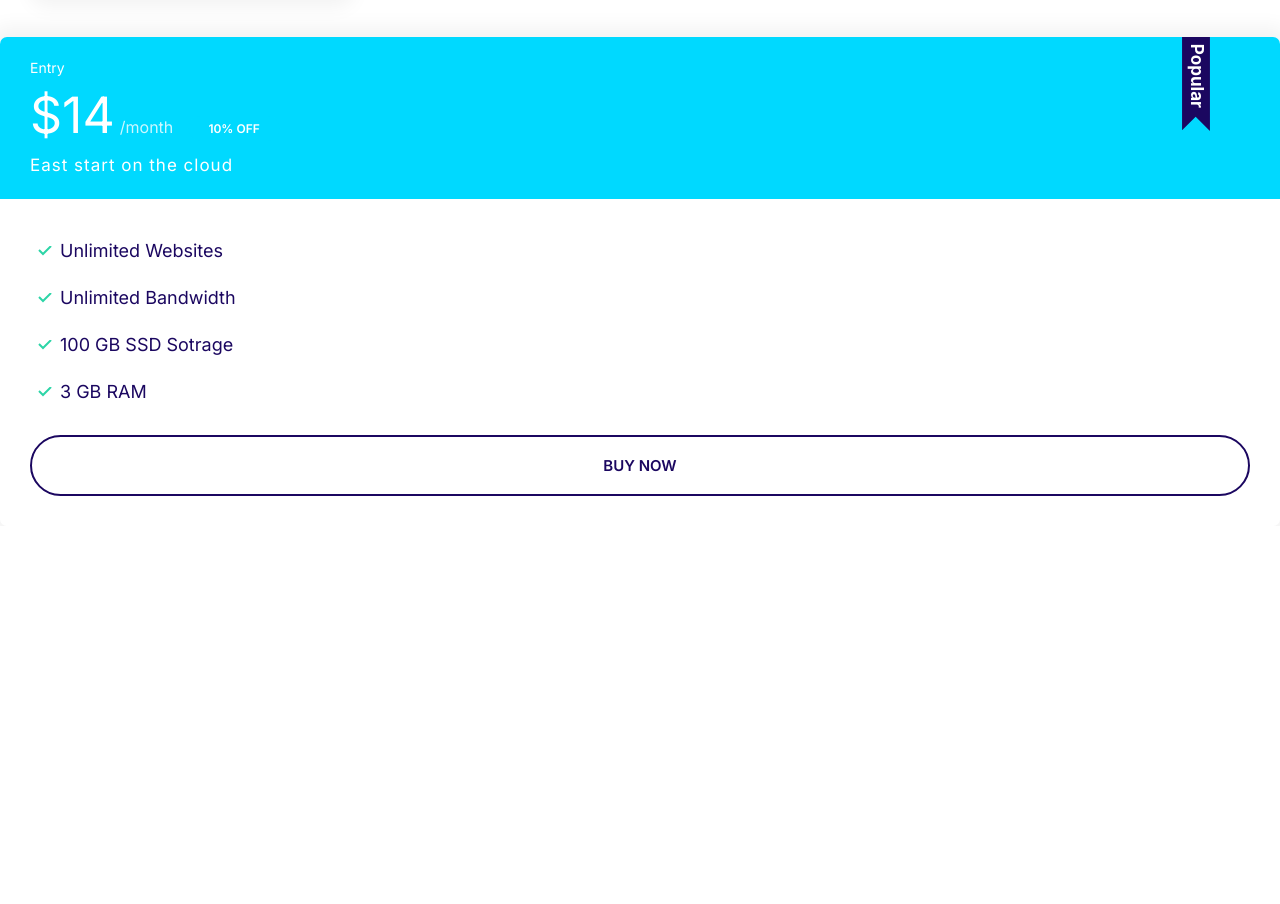
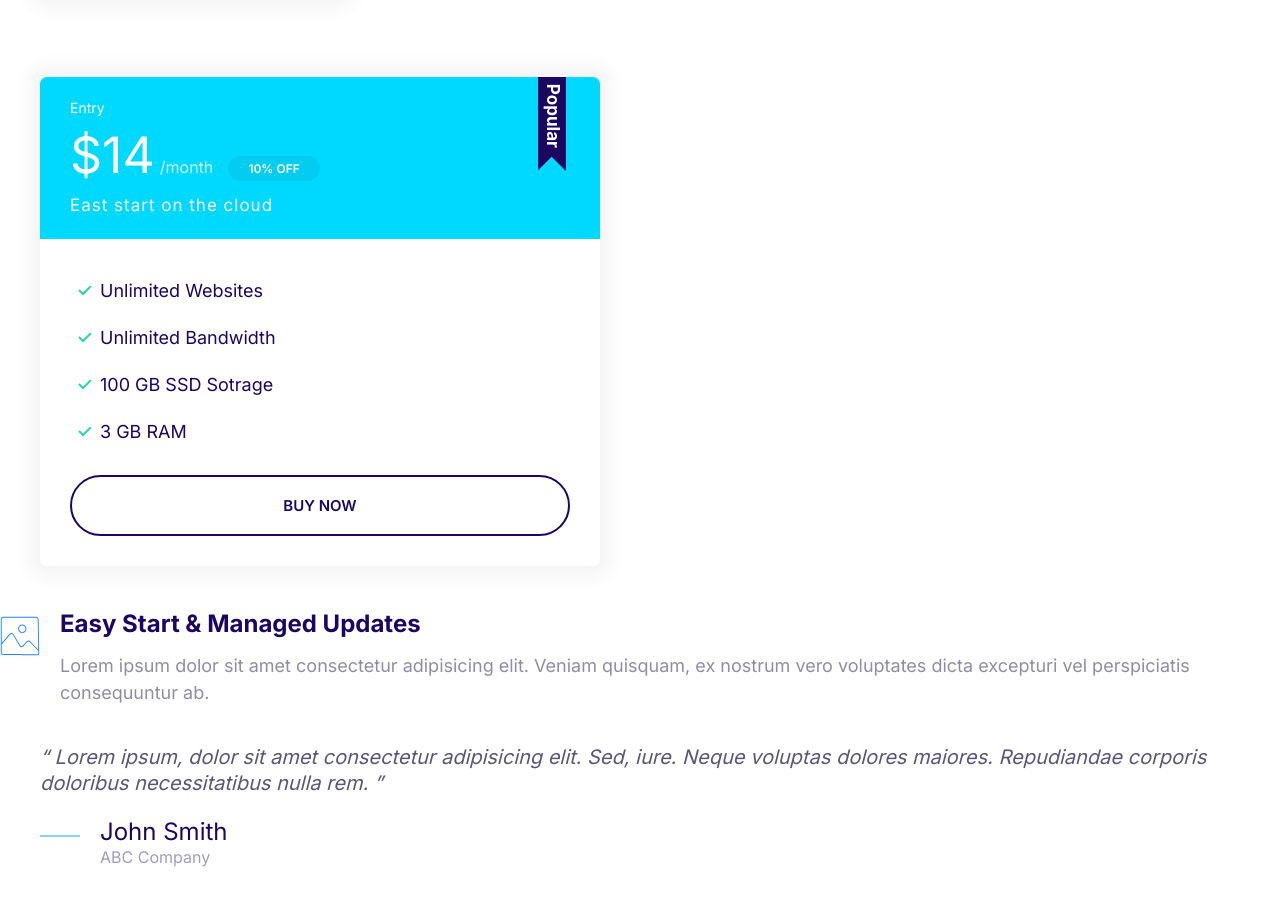
Before and after one commit to DvirHirsch/dvirfy, a plain HTML site: page index.html in a window 1280 px wide. Shown: the part 746-1650 px from the top of the page. Before the commit the page ends 1272 px from the top, so only its background shows below. Drawn offline with Linux system fonts and the light colour scheme.

Commit message:
Media and quotes components are added.

```diff
--- a/css/styles.css
+++ b/css/styles.css
@@ -4,6 +4,7 @@
   --color-accent: #ff3400;
   --color-headings: #1b0760;
   --color-body: #918ca4;
+  --color-body-darker: #5c5577;
   --color-border: #ccc;
   --border-radius: 30px;
 }
@@ -302,6 +303,10 @@ a {
   color: #fff;
 }
 
+.card--secondary .badge--secondary {
+  background: #02cdf1;
+}
+
 /* Plans */
 .plan__name {
   color: #fff;
@@ -362,3 +367,69 @@ a {
     font-size: 1.7rem;
   }
 }
+
+/* Media */
+.media {
+  display: flex;
+}
+
+.media__title {
+  margin-top: 0;
+}
+
+.media__body {
+  margin: 0 2rem;
+}
+
+.media__image {
+  margin-top: 1rem;
+}
+
+/* Quotes */
+.quote {
+  font-size: 3rem;
+  font-style: italic;
+  color: var(--color-body-darker);
+  line-height: 1.3;
+}
+
+.quote__text::before {
+  content: open-quote;
+}
+
+.quote__text::after {
+  content: close-quote;
+}
+
+.quote__author {
+  font-size: 3rem;
+  font-weight: 500;
+  font-style: normal;
+  margin-bottom: 0;
+}
+
+.quote__company {
+  color: var(--color-headings);
+  opacity: 0.4;
+  font-size: 2rem;
+  font-style: normal;
+}
+
+.quote__line {
+  position: relative;
+  bottom: 10px;
+}
+
+@media screen and (min-width: 1024px) {
+  .quote {
+    font-size: 2rem;
+  }
+
+  .quote__author {
+    font-size: 2.4rem;
+  }
+
+  .quote__company {
+    font-size: 1.6rem;
+  }
+}
--- a/index.html
+++ b/index.html
@@ -53,6 +53,7 @@
         </div>
       </div>
     </div>
+    <div style="width: 50%; padding: 4rem;"
     <div class="plan plan--popular">
       <div class="card card--secondary">
         <header class="card__header">
@@ -73,5 +74,39 @@
         </div>
       </div>
     </div>
+  </div>
+  <div class="media">
+    <div class="media__image">
+      <svg class="icon icon--primary">
+        <use xlink:href="images/sprite.svg#snap"></use>
+      </svg>
+    </div>
+    <div class="media__body">
+      <h3 class="media__title">Easy Start & Managed Updates</h3>
+      <p>
+        Lorem ipsum dolor sit amet consectetur adipisicing elit. Veniam quisquam,
+        ex nostrum vero voluptates dicta excepturi vel perspiciatis consequuntur
+        ab.
+      </p>
+    </div>
+  </div>
+    <blockquote class="quote">
+      <p class="quote__text">
+        Lorem ipsum, dolor sit amet consectetur adipisicing elit. Sed, iure. Neque voluptas dolores maiores. Repudiandae corporis doloribus necessitatibus nulla rem.
+      </p>
+      <footer>
+        <div class="media">
+          <div class="media__image">
+            <svg class="icon icon--primary quote__line">
+              <use xlink:href="images/sprite.svg#line"></use>
+            </svg>
+          </div>
+          <div class="media__body">
+            <h3 class="media__title quote__author">John Smith</h3>
+            <p class="quote__company">ABC Company</p>
+          </div>
+        </div>
+      </footer>
+    </blockquote>
   </body>
 </html>
```
Also changed, not shown: components/media.html (added, +15 -0 lines), components/quotes.html (added, +20 -0 lines).
